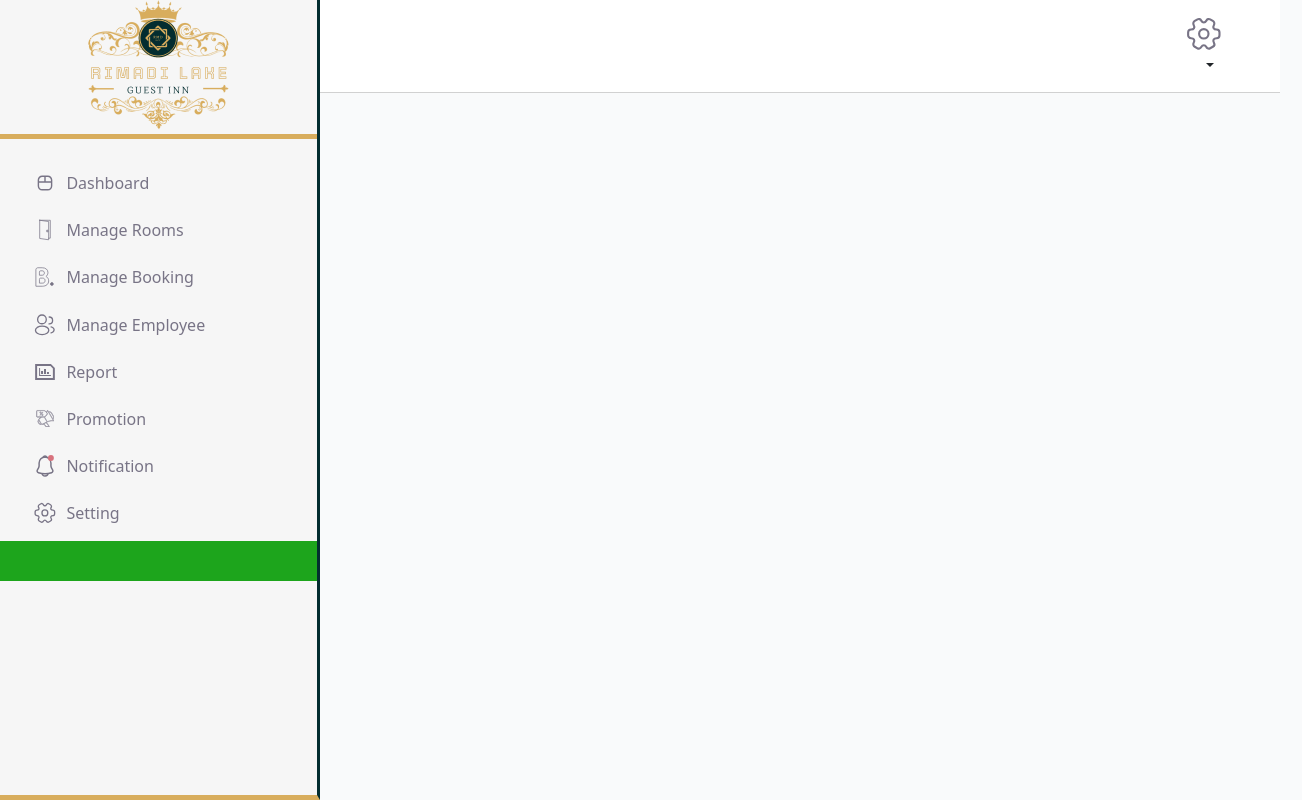
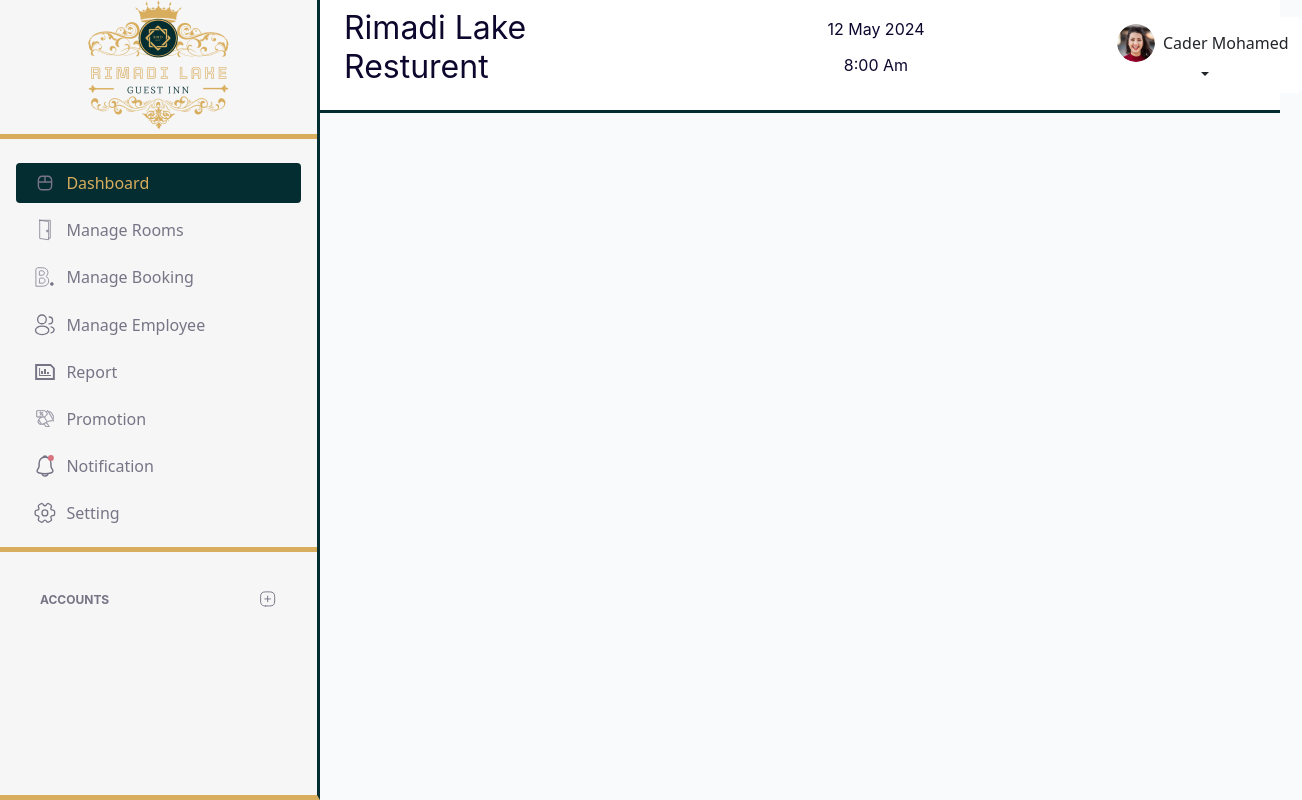
Before and after one commit to MahthyHasan/Rimadi, a React (Create React App) app in the folder Frontend/AdminUi/rhms/: page /dashboard-overview in a window 1280 px wide. Shown: the whole page, 1302 px wide, since content can reach past the window. Built offline with nearby package versions, Linux system fonts and the light colour scheme.

Commit message:
commiting Layout changes

```diff
--- a/Frontend/AdminUi/rhms/src/App.css
+++ b/Frontend/AdminUi/rhms/src/App.css
@@ -3,7 +3,7 @@
 }
 
 .border-bottom-d1d1d1 {
-  border-bottom: 1px solid #d1d1d1 !important;
+  border-bottom: 3px solid #032D30 !important;
 }
 
 .bg-f3f3f3 {
@@ -66,16 +66,43 @@ p {
 
   /*background-color: #EBF8F2;*/
 }
+.sid-tab-menu-icons:hover{
+  color: #D8AD5D !important;
+}
 .side-bg-color {
   background-color: #f6f6f6;
   width: 17.56294rem;
   border-bottom: 5px solid #D8AD5D;
 }
 .accounts-container{
-  background-color: #1da51c;
-  width: 100%;
-  height: 40px;
+  border-top: 5px solid #D8AD5D;
+  margin-top: 6.6px;
+
 }
+.accounts-Heading-text{
+
+  color: #787486;
+font-family: Inter;
+font-size: 0.75rem;
+font-style: normal;
+font-weight: 700;
+line-height: normal;
+text-transform: uppercase;
+margin-left: 40px;
+margin-top: 40px;
+}
+.accounts-Heading-text-div{
+  display: flex;
+  flex-direction: start;
+}
+.plus-icon-div-accounts{
+  display: flex;
+  flex-direction: row-reverse;
+}
+.plus-icon-accounts{
+  margin-top: 38px;
+  margin-right: 40px;
+  }
 
 .mt-2px {
   margin-top: 2px !important;
@@ -1368,3 +1395,20 @@ channelling-card2 {
     margin-top: 80%;
   }
 }
+.Resturent-title{
+  color: #0D062D;
+font-family: Inter;
+font-size: 32px;
+font-style: normal;
+font-weight: 400;
+line-height: normal;
+}
+.date-time-in-nav-bar{
+  color: #0D062D;
+text-align: right;
+font-family: Inter;
+font-size: 16px;
+font-style: normal;
+font-weight: 400;
+line-height: normal;
+}
--- a/Frontend/AdminUi/rhms/src/Layout/Layout.js
+++ b/Frontend/AdminUi/rhms/src/Layout/Layout.js
@@ -13,7 +13,9 @@ import MangeEmployeeIcon from "../assets/Layout/employeeIcon.svg";
 import ReportIcon from "../assets/Layout/reportIcon.svg";
 import PromotionIcon from "../assets/Layout/promotionIcon.svg";
 import NotificationIcon from "../assets/Layout/notificationIcon.svg";
-import SettingIcon from "../assets/Layout/settingIcon.svg"
+import SettingIcon from "../assets/Layout/settingIcon.svg";
+import PlusIcon from "../assets/Layout/plusIcon.svg";
+import ProfileImage from "../assets/Layout/profile.png"
 
 function Layout({ children }) {
 	const dispatch = useDispatch();
@@ -45,16 +47,13 @@ function Layout({ children }) {
 							(!open ? " col-xl-3" : " w-100px") +
 							(!show ? " mobile-navbar-hide " : " mobile-show ") +
 							" col-auto col-md-1 px-0 side-bg-color border-right min-vh-100 trans"
-          }
-        >
-
+						}>
 						<div className="Logo-Container">
 							<img
 								src={logoPath}
 								className={open ? "hide-logo" : "logo-rimadi"}
 							/>
 						</div>
-
 
 						<div className="d-flex flex-column align-items-center align-items-sm-start px-2 pt-2 nav-link-text-color pt-4">
 							<div className={"w-100 px-sm-2"}>
@@ -64,15 +63,14 @@ function Layout({ children }) {
 											? "side-menu-item side-menu-active "
 											: "side-menu-item "
 									}
-                to={"/doctorDashboard"}
-              >
+									to={"/dashboard-overview"}>
 									<div className={"d-flex"}>
 										<img
 											src={DashboardIcon}
 											alt="avatar"
 											height="24px"
 											width="26.4px"
-                    className=" me-2"
+											className=" sid-tab-menu-icons me-2"
 										/>
 										{!open && <div className={"trans-1"}>Dashboard</div>}
 									</div>
@@ -86,15 +84,14 @@ function Layout({ children }) {
 											? "side-menu-item side-menu-active"
 											: "side-menu-item"
 									}
-                to={"/DrugsDoctorPage"}
-              >
+									to={"/DrugsDoctorPage"}>
 									<div className={"d-flex"}>
 										<img
 											src={ManageRoomIcon}
 											alt="avatar"
 											height="24px"
 											width="26.4px"
-                    className=" me-2"
+											className=" sid-tab-menu-icons me-2"
 										/>
 										{!open && <div className={""}>Manage Rooms</div>}
 									</div>
@@ -107,15 +104,14 @@ function Layout({ children }) {
 											? "side-menu-item side-menu-active"
 											: "side-menu-item"
 									}
-                to={"/Analysis"}
-              >
+									to={"/Analysis"}>
 									<div className={"d-flex"}>
 										<img
 											src={ManageBookingIcon}
 											alt="avatar"
 											height="24px"
 											width="26.4px"
-                    className=" me-2"
+											className=" sid-tab-menu-icons me-2"
 										/>
 										{!open && <div className={""}>Manage Booking</div>}
 									</div>
@@ -128,15 +124,14 @@ function Layout({ children }) {
 											? "side-menu-item side-menu-active"
 											: "side-menu-item"
 									}
-                to={"/Chat"}
-              >
+									to={"/Chat"}>
 									<div className={"d-flex"}>
 										<img
 											src={MangeEmployeeIcon}
 											alt="avatar"
 											height="24px"
 											width="26.4px"
-                    className=" me-2"
+											className=" sid-tab-menu-icons me-2"
 										/>
 										{!open && <div className={""}>Manage Employee</div>}
 									</div>
@@ -149,15 +144,14 @@ function Layout({ children }) {
 											? "side-menu-item side-menu-active"
 											: "side-menu-item"
 									}
-                to={"/Chat"}
-              >
+									to={"/Chat"}>
 									<div className={"d-flex"}>
 										<img
 											src={ReportIcon}
 											alt="avatar"
 											height="24px"
 											width="26.4px"
-                    className=" me-2"
+											className=" sid-tab-menu-icons me-2"
 										/>
 										{!open && <div className={""}>Report</div>}
 									</div>
@@ -170,15 +164,14 @@ function Layout({ children }) {
 											? "side-menu-item side-menu-active"
 											: "side-menu-item"
 									}
-                to={"/Chat"}
-              >
+									to={"/Chat"}>
 									<div className={"d-flex"}>
 										<img
 											src={PromotionIcon}
 											alt="avatar"
 											height="24px"
 											width="26.4px"
-                    className=" me-2"
+											className=" sid-tab-menu-icons me-2"
 										/>
 										{!open && <div className={""}>Promotion</div>}
 									</div>
@@ -191,15 +184,14 @@ function Layout({ children }) {
 											? "side-menu-item side-menu-active"
 											: "side-menu-item"
 									}
-                to={"/Chat"}
-              >
+									to={"/Chat"}>
 									<div className={"d-flex"}>
 										<img
 											src={NotificationIcon}
 											alt="avatar"
 											height="24px"
 											width="26.4px"
-                    className=" me-2"
+											className=" sid-tab-menu-icons me-2"
 										/>
 										{!open && <div className={""}>Notification</div>}
 									</div>
@@ -212,15 +204,14 @@ function Layout({ children }) {
 											? "side-menu-item side-menu-active"
 											: "side-menu-item"
 									}
-                to={"/Chat"}
-              >
+									to={"/Chat"}>
 									<div className={"d-flex"}>
 										<img
 											src={SettingIcon}
 											alt="avatar"
 											height="24px"
 											width="26.4px"
-                    className=" me-2"
+											className=" sid-tab-menu-icons me-2"
 										/>
 										{!open && <div className={""}>Setting</div>}
 									</div>
@@ -228,19 +219,42 @@ function Layout({ children }) {
 							</div>
 						</div>
 						<div className="accounts-container">
-
+							<div className="row">
+								<div className="col-6 accounts-Heading-text-div">
+									<p className="accounts-Heading-text">Accounts</p>
+								</div>
+								<div className="col-6 plus-icon-div-accounts">
+									<img
+										src={PlusIcon}
+										alt="avatar"
+										height="17.839px"
+										width="17.815px"
+										className="plus-icon-accounts"
+									/>
+								</div>
+							</div>
 						</div>
 					</div>
 					<div className="col p-0">
 						<nav className="navbar navbar-expand-lg bg-white border-bottom-d1d1d1 px-4">
+            <div className="col-4">
 									<div className="container-fluid nav-iconset flex-nowrap">
 										<button
 											className="navbar-toggler "
 											type="button"
-                onClick={() => setShow(!show)}
-              >
+											onClick={() => setShow(!show)}>
 											<span className="navbar-toggler-icon"></span>
 										</button>
+									</div>
+									<div>
+										<p className="Resturent-title">Rimadi Lake Resturent</p>
+									</div>
+								</div>
+								<div className="col-6">
+                <div className="row "><p className="date-time-in-nav-bar text-center">12 May 2024</p></div>
+                <div className="row "><p className="date-time-in-nav-bar text-center"> 8:00 Am</p></div>
+                </div>
+								<div className="col-2">
                 <div className="collapse navbar-collapse " id="">
                 <ul className="navbar-nav ms-auto align-items-center flex-row">
                   <Dropdown className="bg-white">
@@ -252,20 +266,20 @@ function Layout({ children }) {
                         aria-expanded="false"
                       >
                          <img
-                          src={SettingIcon}
+                          src={ProfileImage}
                           alt="avatar"
                           height="38px"
                           width="38px"
                           className="rounded-circle me-2"
                         />
-                        <p className="mb-0 text-dark">{user?.username}</p>
+                        <p className="mb-0 text-dark">Cader Mohamed</p>
                       </div>
                     </Dropdown.Toggle>
 
                     <Dropdown.Menu>
                       <div className="p-3 text-left">
-                        <p>{user?.first_name}</p>
-                        <p>{user?.email}</p>
+                        <p>Cader  Mohamed</p>
+                        <p>cadmod@gmail.com</p>
 
                         <button
                           type="button"
```
Also changed, not shown: Frontend/AdminUi/rhms/src/assets/Layout/plusIcon.svg (added). Lines whose indentation alone changed are shown as unchanged.
